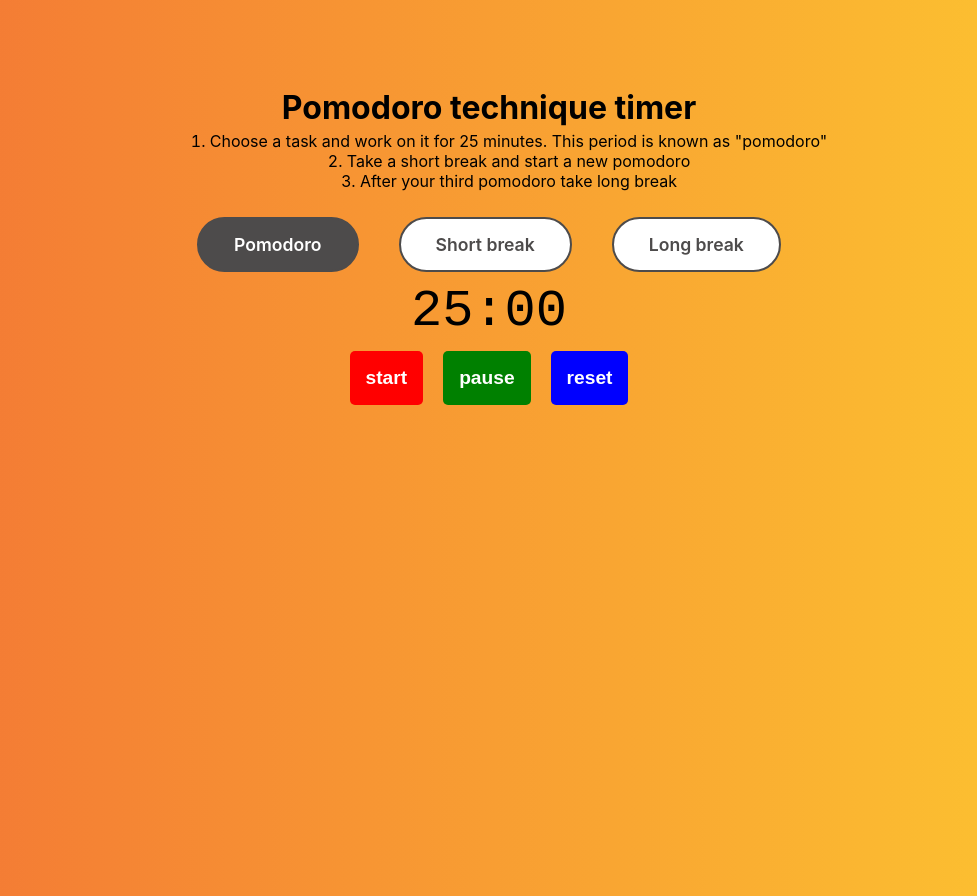
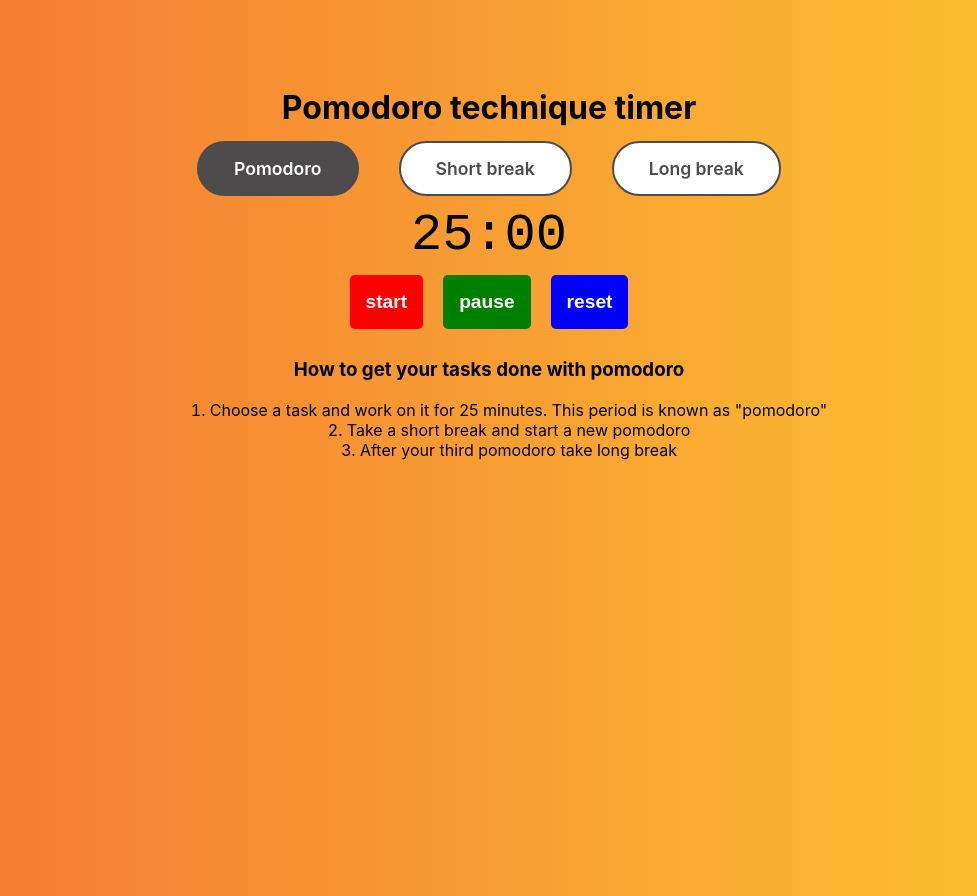
Before and after one commit to llopezin/pomodoro-technique-timer, a website built with Parcel: page index.html in a window 1280 px wide. Shown: the whole page, without its empty margins (151-1128 px from the left). Built offline with nearby package versions, Linux system fonts and the light colour scheme.

Commit message:
Update index.html

```diff
--- a/index.html
+++ b/index.html
@@ -12,12 +12,8 @@
 
 <body>
     <main>
+        <div id="mainContentWrap">
             <h1>Pomodoro technique timer</h1>
-        <ol>
-            <li>Choose a task and work on it for 25 minutes. This period is known as "pomodoro"</li>
-            <li>Take a short break and start a new pomodoro</li>
-            <li>After your third pomodoro take long break </li>
-        </ol>
             <div id="periodSelectors">
                 <input type="radio" name="radio" class="top" id="pomodoro" checked>
                 <label for="pomodoro">Pomodoro</label>
@@ -34,6 +30,13 @@
                 <button class="bottom" id="pause">pause</button>
                 <button class="bottom" id="reset">reset</button>
             </div>
+            <h3>How to get your tasks done with pomodoro</h3>
+            <ol>
+                <li>Choose a task and work on it for 25 minutes. This period is known as "pomodoro"</li>
+                <li>Take a short break and start a new pomodoro</li>
+                <li>After your third pomodoro take long break </li>
+            </ol>
+        </div>
     </main>
 
     <script type="text/javascript" src="index.js"></script>
```
Lines whose indentation alone changed are shown as unchanged.
